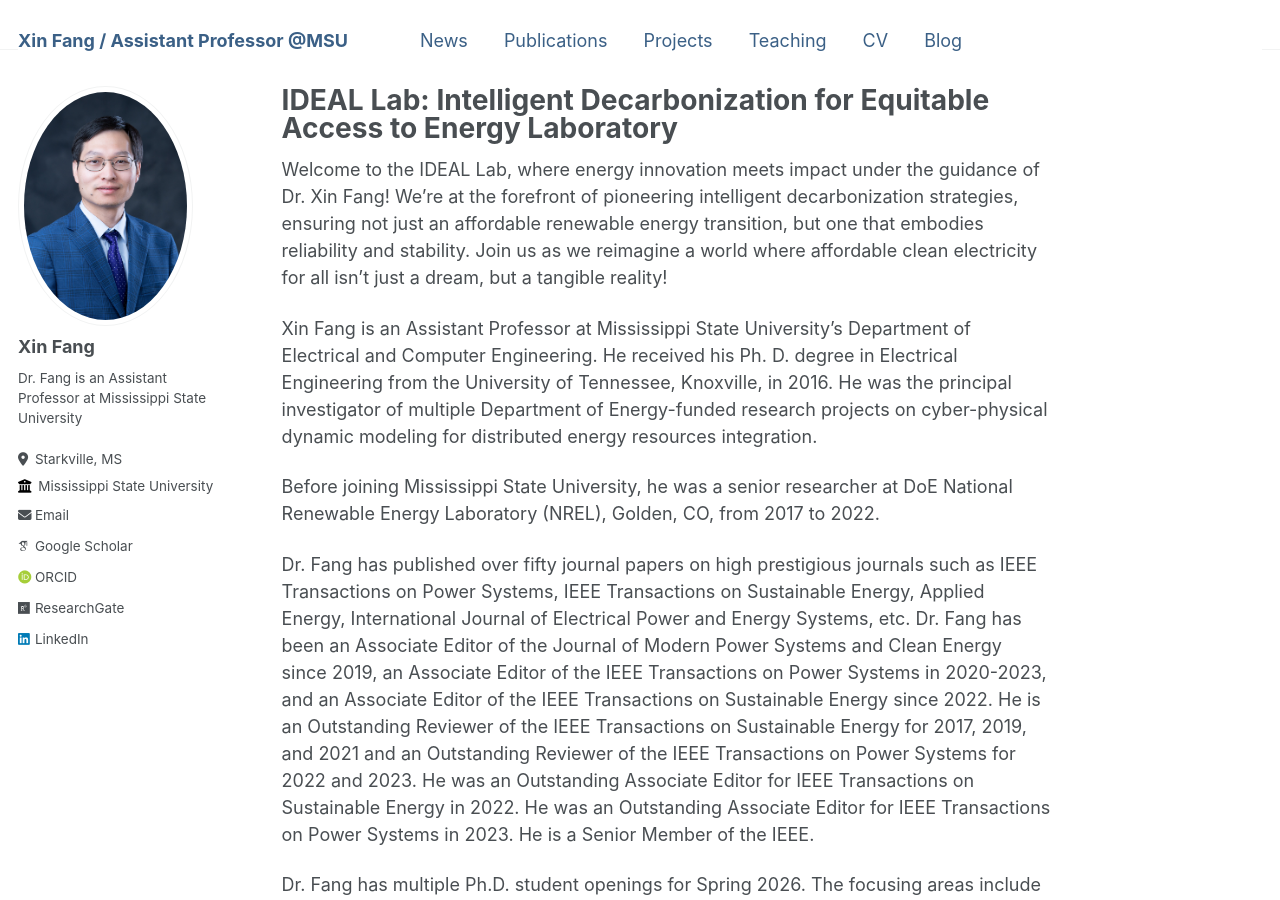
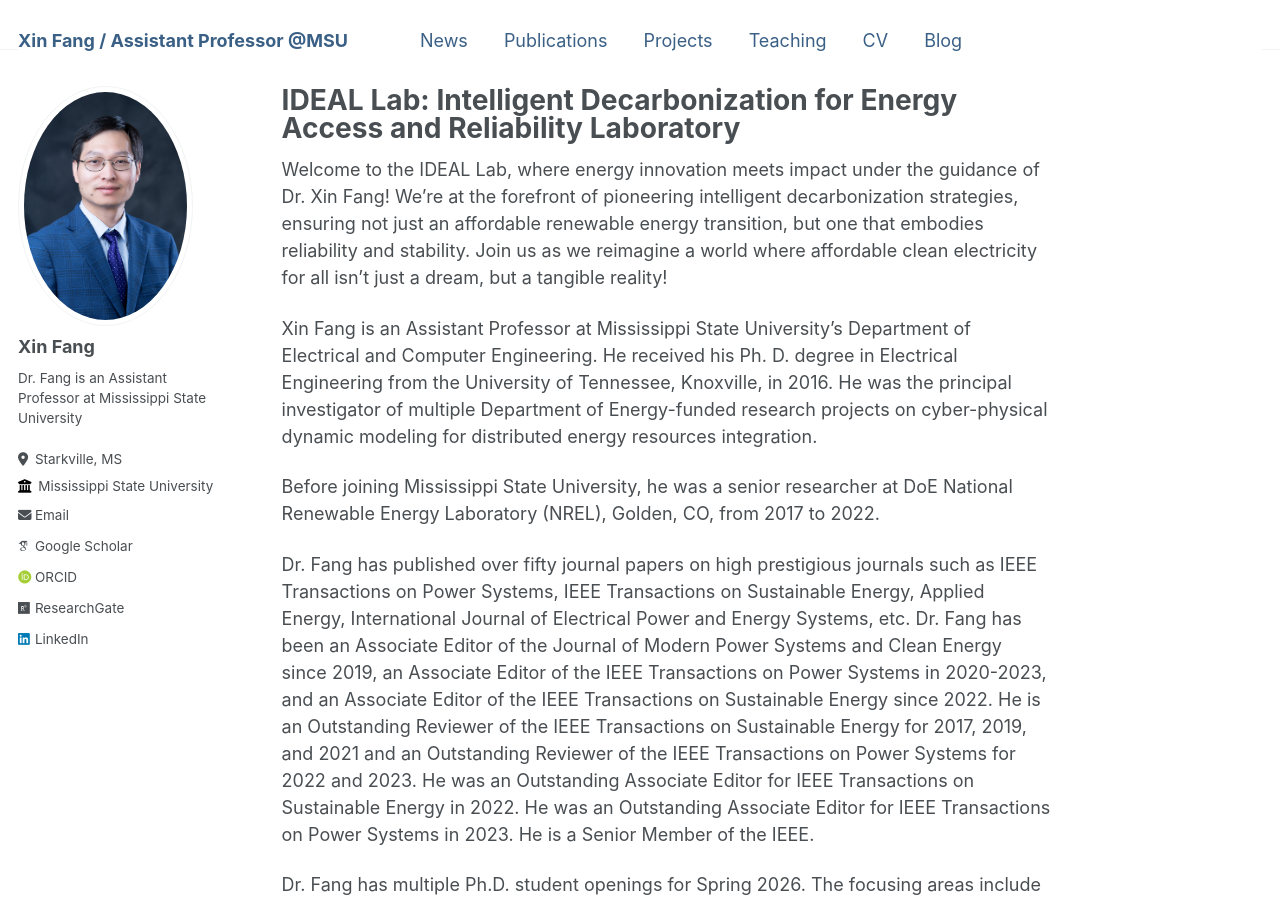
Before and after one commit to XinFang88/xinfang88.github.io, a Jekyll site: the page built from _pages/about.md, in a window 1280 px wide and 900 px high. Built offline with Jekyll 4.4.1, drawn with Linux system fonts in a browser that asks for light colours; some web fonts are replaced.

Commit message:
title update

```diff
--- a/_pages/about.md
+++ b/_pages/about.md
@@ -1,6 +1,6 @@
 ---
 permalink: /
-title: "IDEAL Lab: Intelligent Decarbonization for Equitable Access to Energy Laboratory"
+title: "IDEAL Lab: Intelligent Decarbonization for Energy Access and Reliability Laboratory"
 author_profile: true
 redirect_from:
   - /about/
```
